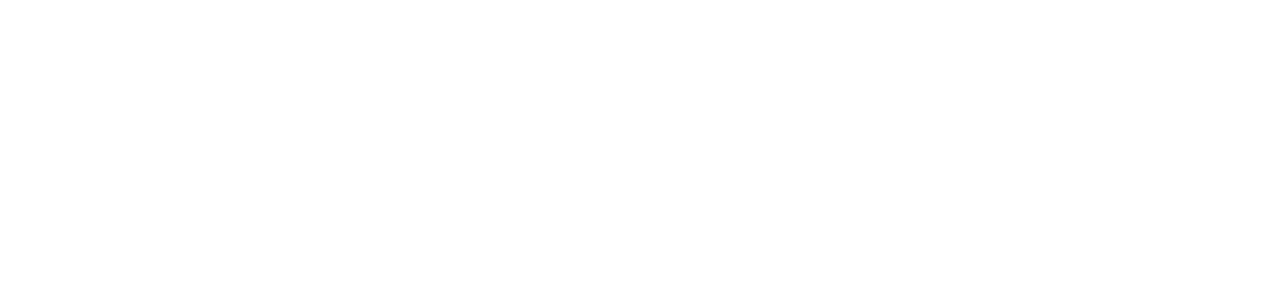
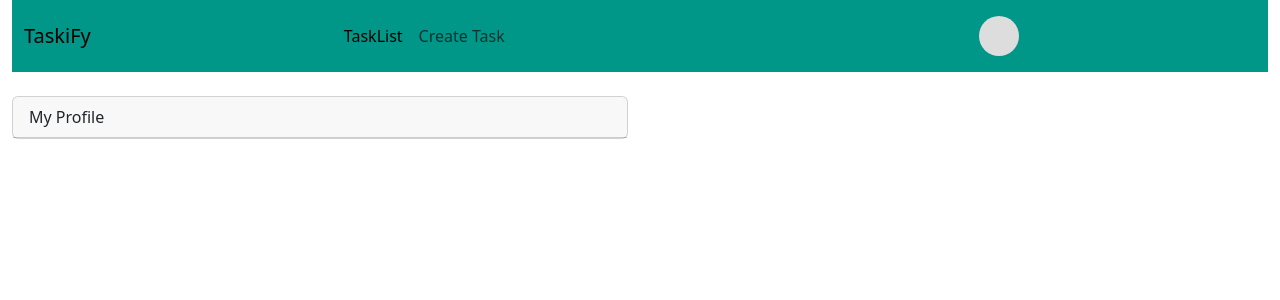
Before and after one commit to smishra1000/fsd-15-wfs, a React (Create React App) app in the folder full-stack-task-app/frontend/: page /profile in a window 1280 px wide. Before the commit this address had no page. Shown: the top 300 px of the page. Built offline with nearby package versions, Linux system fonts and the light colour scheme; no server answers; sample sign-in values are in the browser's storage.

Commit message:
profile page logout functiolaity added

```diff
--- a/full-stack-task-app/frontend/public/index.html
+++ b/full-stack-task-app/frontend/public/index.html
@@ -15,6 +15,8 @@
       user's mobile device or desktop. See https://developers.google.com/web/fundamentals/web-app-manifest/
     -->
     <link rel="manifest" href="%PUBLIC_URL%/manifest.json" />
+    <script src="https://cdn.jsdelivr.net/npm/@popperjs/core@2.9.2/dist/umd/popper.min.js" integrity="sha384-IQsoLXl5PILFhosVNubq5LC7Qb9DXgDA9i+tQ8Zj3iwWAwPtgFTxbJ8NT4GN1R8p" crossorigin="anonymous"></script>
+    <script src="https://cdn.jsdelivr.net/npm/bootstrap@5.0.2/dist/js/bootstrap.min.js" integrity="sha384-cVKIPhGWiC2Al4u+LWgxfKTRIcfu0JTxR+EQDz/bgldoEyl4H0zUF0QKbrJ0EcQF" crossorigin="anonymous"></script>
     <!--
       Notice the use of %PUBLIC_URL% in the tags above.
       It will be replaced with the URL of the `public` folder during the build.
--- a/full-stack-task-app/frontend/src/App.js
+++ b/full-stack-task-app/frontend/src/App.js
@@ -7,6 +7,8 @@
 import Login from './pages/Login';
 import Signup from './pages/Signup';
 import Dashboard from './pages/Dashboard';
+import PrivateRoutes from './pages/PrivateRoutes';
+import Profile from './pages/Profile';
 
 
 function App() {
@@ -15,12 +17,14 @@
       <BrowserRouter>
       <Routes>
       <Route path="/login" element={<Login/>}></Route>
-        <Route path="/signup" element={<Signup/>}></Route>
-        <Route path="/" element={<Dashboard/>}>
-          <Route path="/tasks" element={<TaskList/>}></Route>
-          <Route path="/create-task" element={<CreateTask/>}></Route>
+      <Route path="/signup" element={<Signup/>}></Route>
+        <Route element={<PrivateRoutes/>}>
+            <Route path="/" element={<Dashboard/>}>
+            <Route path="/tasks" element={<TaskList/>}></Route>
+            <Route path="/create-task" element={<CreateTask/>}></Route>
+            <Route path="/profile" element={<Profile/>}></Route>
         </Route>
-        <Route path="/dashboard" element={<Dashboard/>}></Route>
+      </Route>
       </Routes>
       </BrowserRouter>
     </div>
--- a/full-stack-task-app/frontend/src/pages/Login.jsx
+++ b/full-stack-task-app/frontend/src/pages/Login.jsx
@@ -36,7 +36,10 @@
                 return res.json()
             }).then((result)=>{
                 if(result.success){
-                    navigate("/dashboard")
+                    localStorage.setItem("loggedInUser",JSON.stringify({email:result.email}))
+                    localStorage.setItem("isLoggedIn",true)
+                    navigate("/")
+
                 }else{
                     setIsError(true)
                     setErrMessage(result.message)
--- a/full-stack-task-app/frontend/src/pages/NavBar.jsx
+++ b/full-stack-task-app/frontend/src/pages/NavBar.jsx
@@ -1,16 +1,40 @@
-import { Link } from "react-router-dom"
+import { useState } from "react";
+import { Link, useNavigate } from "react-router-dom"
 function NavBar() {
+    const [isToggled, setIsToggled] = useState(false)
+    const navigate = useNavigate();
+    const logout = async () => {
+        await localStorage.clear();
+        navigate("login")
+    }
+    const dropDownToggele = () => {
+        setIsToggled(!isToggled)
+    }
     return (
         <nav className="navbar navbar-expand" style={{ backgroundColor: "#009688" }}>
             <div className="container-fluid">
                 <Link className="navbar-brand" to="/">TaskiFy</Link>
-                <div className="collapse navbar-collapse" id="navbarSupportedContent">
-                    <ul className="navbar-nav me-auto mb-2 mb-lg-0">
+                <div className="collapse navbar-collapse" id="navbarSupportedContent" style={{ justifyContent: 'space-around' }}>
+                    <ul className="navbar-nav mr-auto mb-2 mb-lg-0">
                         <li className="nav-item">
                             <Link to="/tasks" className="nav-link active" aria-current="page" >TaskList</Link>
                         </li>
                         <li className="nav-item">
                             <Link className="nav-link" to="/create-task">Create Task</Link>
+                        </li>
+
+                    </ul>
+                    <ul className="navbar-nav mr-auto mb-2 mb-lg-0">
+                        <li class="nav-item dropdown">
+                            <Link class="nav-link" role="button" onClick={() => dropDownToggele()}>
+                                <div style={{width:'40px',height:'40px',borderRadius:'50%',background:'#ddd'}}></div>
+                            </Link>
+                            {isToggled && <div class="dropdown-menu" style={{ display: 'block' }}>
+                                <Link class="dropdown-item" to="profile">ProfileInfo</Link>
+                                <Link class="dropdown-item" href="#">Change Password</Link>
+                                <div class="dropdown-divider"></div>
+                                <Link class="dropdown-item" onClick={() => logout()}>Logout</Link>
+                            </div>}
                         </li>
                     </ul>
                 </div>
--- /dev/null
+++ b/full-stack-task-app/frontend/src/pages/PrivateRoutes.jsx
@@ -0,0 +1,10 @@
+import { Navigate, Outlet } from "react-router-dom";
+
+function PrivateRoutes(){
+    const isLoogedIn = localStorage.getItem("isLoggedIn");
+    return(
+        isLoogedIn ? <Outlet/> : <Navigate to="/login"/>
+    )
+}
+
+export default PrivateRoutes
--- /dev/null
+++ b/full-stack-task-app/frontend/src/pages/Profile.jsx
@@ -0,0 +1,35 @@
+import { Link } from "react-router-dom";
+import { useState, useEffect } from "react";
+
+function Profile() {
+    const [user, setUser] = useState(null)
+    useEffect(() => {
+        let user = localStorage.getItem("loggedInUser") && JSON.parse(localStorage.getItem("loggedInUser"))
+        if (user) {
+            fetch("http://localhost:7000/auth/profile/" + user.email).then((res) => {
+                return res.json();
+            }).then((data) => {
+                setUser(data);
+            })
+        }
+
+    }, [])
+    return (
+        <div className="row mt-4">
+            <div className="col-md-6">
+                <div className="card">
+                    <div className="card-header">
+                        My Profile
+                    </div>
+                    {user && <div className="card-body">
+                        <h5 className="card-title">{user.fullName}</h5>
+                        <p className="card-text">{user.email}</p>
+                        <Link className="btn btn-primary">Logout</Link>
+                    </div>}
+                </div>
+            </div>
+        </div>
+    )
+}
+
+export default Profile
--- a/full-stack-task-app/frontend/src/pages/Signup.jsx
+++ b/full-stack-task-app/frontend/src/pages/Signup.jsx
@@ -1,5 +1,5 @@
 import { useState } from "react"
-import {useNavigate} from "react-router-dom"
+import {useNavigate,Link} from "react-router-dom"
 
 function Signup() {
     const [userAuth,setUserAuth] = useState({email:"",fullName:"",password:"",rePassword:""})
@@ -84,6 +84,9 @@
                                 <label  className="form-label">Re-enter password</label>
                                 <input type="password" className="form-control" value={userAuth.rePassword} onChange={onFieldChange} name="rePassword"/>
                             </div>
+                            <div className="mb-3">
+                                <Link to="/login">Already has account please go to login</Link>
+                            </div>
                             <p  className="error-text">{errors?.rePassword}</p>
                             <input type="submit" className="btn btn-primary w-100" value="Signup" style={{background:'#009688',border:'1px solid #009688'}}/>
                             {isError && <div className="mb-3">
--- a/full-stack-task-app/frontend/src/pages/TaskList.jsx
+++ b/full-stack-task-app/frontend/src/pages/TaskList.jsx
@@ -24,15 +24,17 @@
         })
     }
     useEffect(() => {
-        const fetchData = async () => {
-            try {
-                await getAllTasks();
-                await getTaskSummary();
-            } catch (error) {
-                console.error("Error fetching data:", error);
-            }
-        };
-        fetchData();
+        // const fetchData = async () => {
+        //     try {
+        //         await getAllTasks();
+        //         await getTaskSummary();
+        //     } catch (error) {
+        //         console.error("Error fetching data:", error);
+        //     }
+        // };
+        // fetchData();
+        getAllTasks();
+        getTaskSummary();
     }, []);
 
     const deleteTask = (e, id) => {
@@ -146,7 +148,8 @@
                     return (
                         <div className="col-md-3 mt-3">
                             <div className="card task-card" style={{ boxShadow: 'rgba(0, 0, 0, 0.12) 0px 4px 16px' }}>
-                                <button style={{ position: 'absolute' }} className="btn btn-info btn-sm" onClick={(e) => startTask(e, task._id, task.status)}>{task.status === 'Inprogress' ? 'Complete' : 'Start'}</button>
+                            {task.status==='Inprogress' && <button style={{ position: 'absolute' }} className="btn btn-info btn-sm" onClick={(e) => startTask(e, task._id, task.status)}>{'Complete'}</button>}
+                                {task.status==='not_started' && <button style={{ position: 'absolute' }} className="btn btn-info btn-sm" onClick={(e) => startTask(e, task._id, task.status)}>{'Start'}</button>}
                                 <img className="card-img-top" src="https://ionicframework.com/docs/img/demos/card-media.png" alt="Card image cap" />
                                 <div className="card-body">
                                     <h5 className="card-title">{task.taskName}</h5>
```
Also changed, not shown: 2 other files (tests, documents, lock files or other folders).
